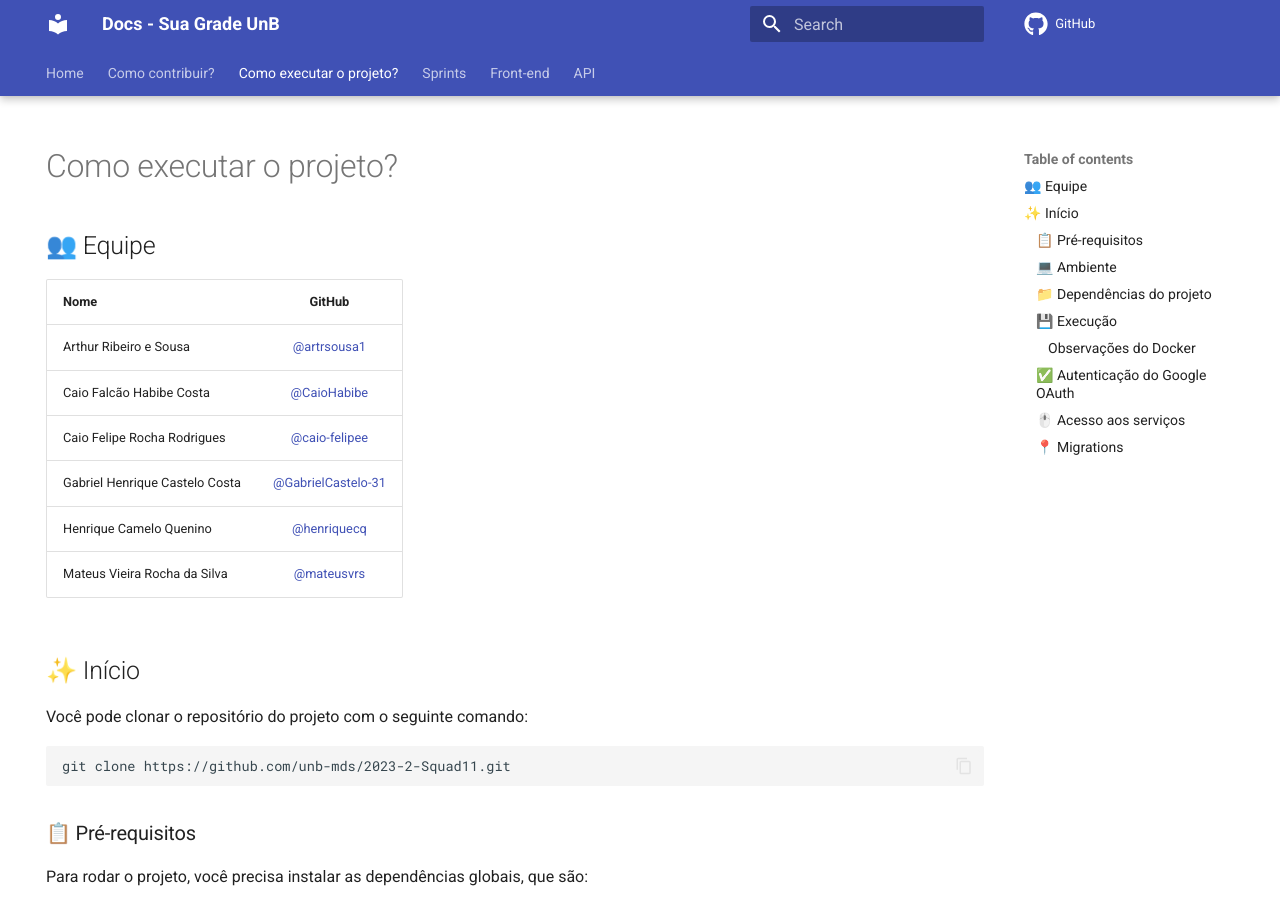
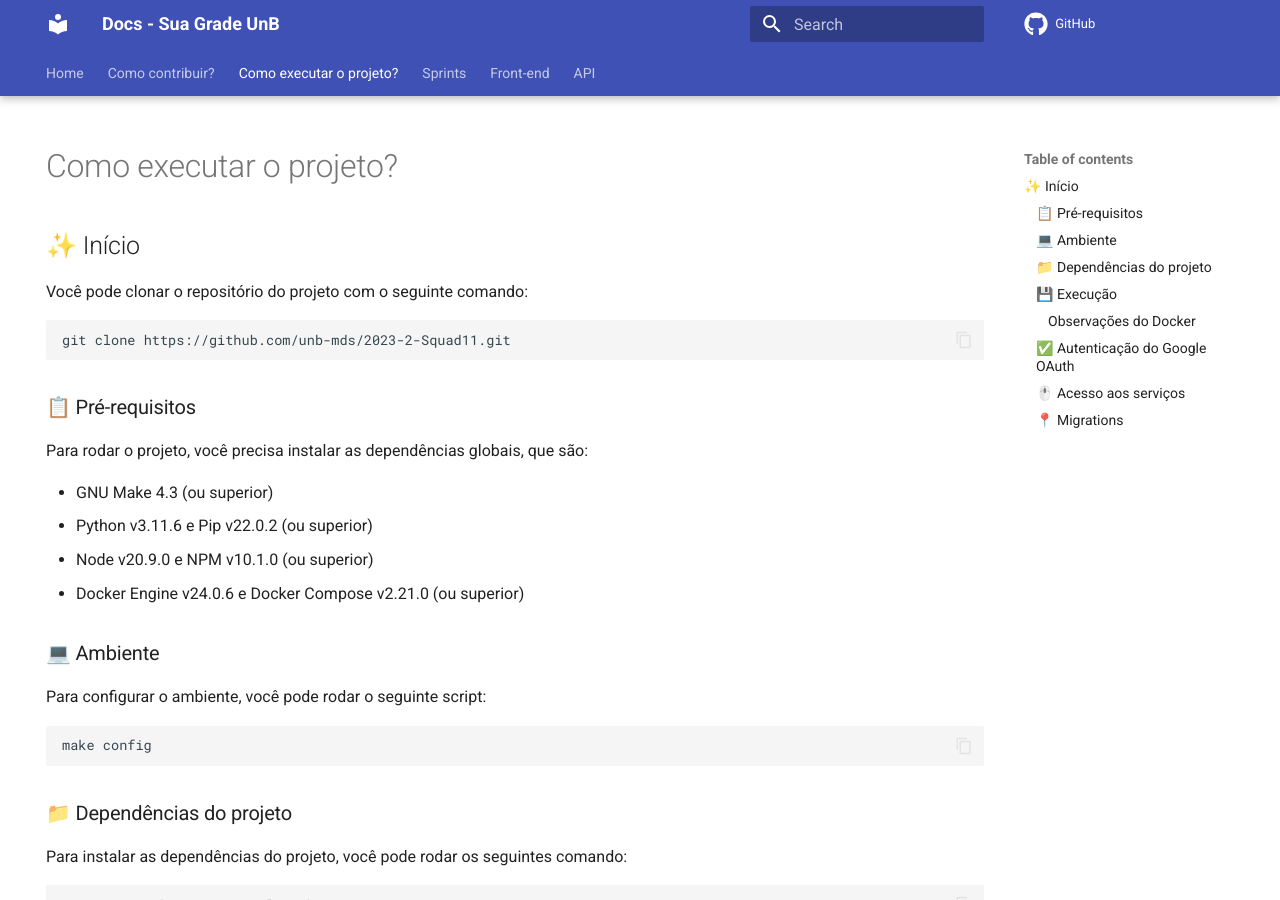
Before and after one commit to unb-mds/2023-2-SuaGradeUnB, an MkDocs documentation site: the page built from docs/executing.md, in a window 1280 px wide and 900 px high. Built offline with MkDocs 1.6.1 and Material for MkDocs 9.7.7, drawn with Linux system fonts in a browser that asks for light colours; comment, search, counter and statistics services are not loaded.

Commit message:
docs(fix-page-como-executar): corrigindo texto da página como executar (#141)
- Havia um campo de "Equipe" que não deveria estar nesta página.
- Este campo foi removido.

```diff
--- a/docs/executing.md
+++ b/docs/executing.md
@@ -4,17 +4,6 @@ hide:
 ---
 
 # Como executar o projeto?
-
-## 👥 Equipe
-
-| Nome | GitHub |
-| :--- | :----: |
-| Arthur Ribeiro e Sousa | [@artrsousa1](https://github.com/artrsousa1) |
-| Caio Falcão Habibe Costa | [@CaioHabibe](https://github.com/CaioHabibe) |
-| Caio Felipe Rocha Rodrigues| [@caio-felipee](https://github.com/caio-felipee) |
-| Gabriel Henrique Castelo Costa | [@GabrielCastelo-31](https://github.com/GabrielCastelo-31) |
-| Henrique Camelo Quenino | [@henriquecq](https://github.com/henriquecq) |
-| Mateus Vieira Rocha da Silva | [@mateusvrs](https://github.com/mateusvrs) |
 
 ## ✨ Início
 
@@ -101,15 +90,15 @@ Adicionando serviços:
 1. Entre na aba **APIs e Serviços**.
 2. Clique em **Ativar APIs e Serviços**.
 3. Ative os seguintes serviços:
-    - IAM Service Account Credentials API
-    - Identity and Access Management (IAM) API
+   - IAM Service Account Credentials API
+   - Identity and Access Management (IAM) API
 
 ### 🖱️ Acesso aos serviços
 
-| Serviço | URL |
-| :--- | :----: |
+| Serviço  |                      URL                       |
+| :------- | :--------------------------------------------: |
 | Frontend | [http://localhost:3000](http://localhost:3000) |
-| Backend | [http://localhost:8000](http://localhost:8000) |
+| Backend  | [http://localhost:8000](http://localhost:8000) |
 
 ### 📍 Migrations
 
```
